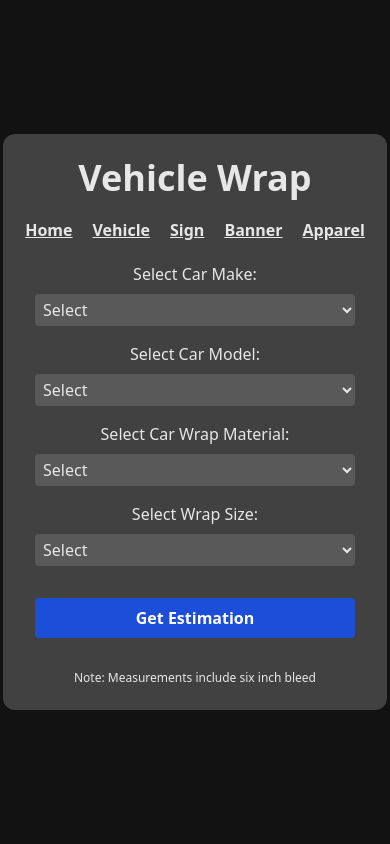
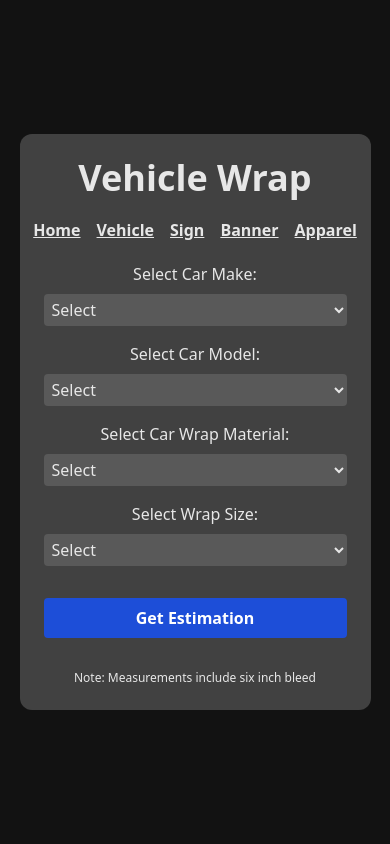
Before and after one commit to Jared951/bigfoot-grafix-price-estimator, a Flask app: page /vehiclewrap in a window 390 px wide. Run offline with Flask 3, Linux system fonts and the light colour scheme; data comes from the database, SQL or seed files in the repository.

Commit message:
added responsiveness to design

```diff
--- a/static/css/style.css
+++ b/static/css/style.css
@@ -554,40 +554,6 @@ video {
   --tw-contain-style:  ;
 }
 
-.container {
-  width: 100%;
-}
-
-@media (min-width: 640px) {
-  .container {
-    max-width: 640px;
-  }
-}
-
-@media (min-width: 768px) {
-  .container {
-    max-width: 768px;
-  }
-}
-
-@media (min-width: 1024px) {
-  .container {
-    max-width: 1024px;
-  }
-}
-
-@media (min-width: 1280px) {
-  .container {
-    max-width: 1280px;
-  }
-}
-
-@media (min-width: 1536px) {
-  .container {
-    max-width: 1536px;
-  }
-}
-
 .static {
   position: static;
 }
@@ -602,6 +568,10 @@ video {
 
 .mt-1 {
   margin-top: 0.25rem;
+}
+
+.mt-2 {
+  margin-top: 0.5rem;
 }
 
 .mt-4 {
@@ -624,6 +594,14 @@ video {
   width: 24rem;
 }
 
+.w-full {
+  width: 100%;
+}
+
+.flex-1 {
+  flex: 1 1 0%;
+}
+
 .flex-col {
   flex-direction: column;
 }
@@ -640,6 +618,10 @@ video {
   --tw-space-x-reverse: 0;
   margin-right: calc(1.25rem * var(--tw-space-x-reverse));
   margin-left: calc(1.25rem * calc(1 - var(--tw-space-x-reverse)));
+}
+
+.rounded {
+  border-radius: 0.25rem;
 }
 
 .rounded-2xl {
@@ -660,9 +642,19 @@ video {
   background-color: rgb(65 65 65 / var(--tw-bg-opacity));
 }
 
+.bg-\[\#595959\] {
+  --tw-bg-opacity: 1;
+  background-color: rgb(89 89 89 / var(--tw-bg-opacity));
+}
+
 .bg-\[\#717171\] {
   --tw-bg-opacity: 1;
   background-color: rgb(113 113 113 / var(--tw-bg-opacity));
+}
+
+.bg-blue-700 {
+  --tw-bg-opacity: 1;
+  background-color: rgb(29 78 216 / var(--tw-bg-opacity));
 }
 
 .p-1 {
@@ -675,6 +667,16 @@ video {
 
 .p-6 {
   padding: 1.5rem;
+}
+
+.px-4 {
+  padding-left: 1rem;
+  padding-right: 1rem;
+}
+
+.py-2 {
+  padding-top: 0.5rem;
+  padding-bottom: 0.5rem;
 }
 
 .text-center {
@@ -709,67 +711,38 @@ video {
   color: rgb(231 231 231 / var(--tw-text-opacity));
 }
 
+.text-white {
+  --tw-text-opacity: 1;
+  color: rgb(255 255 255 / var(--tw-text-opacity));
+}
+
 .underline {
   text-decoration-line: underline;
 }
 
-.dropdown {
-  margin-bottom: 1rem;
-  margin-top: 0.5rem;
-  width: 20rem;
-  border-radius: 0.25rem;
-  --tw-bg-opacity: 1;
-  background-color: rgb(89 89 89 / var(--tw-bg-opacity));
-  padding: 0.25rem;
+@media (max-width: 568px) {
+  .w-96 {
+    width: 90%;
+  }
 }
 
-.dropdown:hover {
+@media (max-width: 414px) {
+  #navbar > * {
+    margin-left: 0.5rem;
+    margin-right: 0.5rem;
+  }
+}
+
+@media (max-width: 375px) {
+  #navbar > * {
+    margin-left: 0.25rem;
+    margin-right: 0.25rem;
+  }
+}
+
+.hover\:bg-\[\#717171\]:hover {
   --tw-bg-opacity: 1;
   background-color: rgb(113 113 113 / var(--tw-bg-opacity));
-}
-
-.body {
-  display: flex;
-  height: 100vh;
-  align-items: center;
-  justify-content: center;
-  --tw-bg-opacity: 1;
-  background-color: rgb(18 18 18 / var(--tw-bg-opacity));
-  --tw-text-opacity: 1;
-  color: rgb(231 231 231 / var(--tw-text-opacity));
-}
-
-.estimate-button {
-  margin-top: 1rem;
-  margin-bottom: 1rem;
-  width: 20rem;
-  border-radius: 0.25rem;
-  --tw-bg-opacity: 1;
-  background-color: rgb(29 78 216 / var(--tw-bg-opacity));
-  padding-top: 0.5rem;
-  padding-bottom: 0.5rem;
-  padding-left: 1rem;
-  padding-right: 1rem;
-  font-weight: 700;
-  --tw-text-opacity: 1;
-  color: rgb(255 255 255 / var(--tw-text-opacity));
-}
-
-.estimate-button:hover {
-  --tw-bg-opacity: 1;
-  background-color: rgb(59 130 246 / var(--tw-bg-opacity));
-}
-
-.container {
-  display: flex;
-  width: 24rem;
-  flex-direction: column;
-  align-items: center;
-  justify-content: center;
-  border-radius: 12px;
-  --tw-bg-opacity: 1;
-  background-color: rgb(65 65 65 / var(--tw-bg-opacity));
-  padding: 1.5rem;
 }
 
 .hover\:bg-\[\#898989\]:hover {
@@ -777,6 +750,11 @@ video {
   background-color: rgb(137 137 137 / var(--tw-bg-opacity));
 }
 
+.hover\:bg-blue-500:hover {
+  --tw-bg-opacity: 1;
+  background-color: rgb(59 130 246 / var(--tw-bg-opacity));
+}
+
 .hover\:text-blue-500:hover {
   --tw-text-opacity: 1;
   color: rgb(59 130 246 / var(--tw-text-opacity));
--- a/static/vehiclewrap.js
+++ b/static/vehiclewrap.js
@@ -144,7 +144,7 @@ function handleWrapSizeChange() {
 
 function showPartialOptions() {
     const partialOptionsDiv = document.getElementById("partialOptions");
-    partialOptionsDiv.style.display = "block";
+    partialOptionsDiv.style.display = "flex";
 };
 
 function hidePartialOptions() {
@@ -154,7 +154,7 @@ function hidePartialOptions() {
 
 function showCustomOptions() {
     const customOptionsDiv = document.getElementById("customOptions");
-    customOptionsDiv.style.display = "block";
+    customOptionsDiv.style.display = "flex";
 };
 
 function hideCustomOptions() {
@@ -166,8 +166,20 @@ function calculateEstimate() {
     const carWrapMaterialSelection = document.getElementById("carWrapMaterialSelection");
     const selectedMaterial = carWrapMaterialSelection.value;
 
+    const carMakeSelection = document.getElementById("carMakeSelection");
+    const selectedCarMake = carMakeSelection.value;
+
+    const carModelSelection = document.getElementById("carModelSelection");
+    const selectedCarModel = carModelSelection.value;
+
     const wrapSizeSelection = document.getElementById("wrapSizeSelection");
     const selectedWrapSize = wrapSizeSelection.value;
+
+    if (selectedWrapSize === "select" || selectedMaterial === "select" || selectedCarMake === "select" || selectedCarModel === "select") {
+        alert("Please select a Car Make, Car Model, Wrap Size, and Wrap Material");
+        return;
+    }
+    // New Alert
 
     let squareFootage = 0;
 
--- a/templates/vehiclewrap.html
+++ b/templates/vehiclewrap.html
@@ -6,13 +6,12 @@
     <title>Vehicle Wrap</title>
     <link rel="stylesheet" href="{{ url_for('static', filename='css/style.css') }}">
 </head>
-<body class="body">
+<body class="flex justify-center items-center h-screen bg-[#121212] text-[#e7e7e7]">
 
-    <div class="container">
-
+    <div class="w-96 p-6 flex flex-col justify-center items-center rounded-[12px] bg-[#414141]">
         <h1 class="font-bold text-4xl mb-4">Vehicle Wrap</h1>
 
-        <nav class="mb-4 flex justify-center space-x-5 p-1 font-bold">
+        <nav id="navbar"class="mb-4 flex justify-center space-x-5 p-1 font-bold">
             <a href="{{ url_for('home') }}" class="button-link">
                 <span class="underline hover:text-blue-500">Home</span>
             </a>
@@ -31,27 +30,27 @@
         </nav>
 
         <label for="carMakeSelection">Select Car Make: </label>
-        <select name="carMakeSelection" id="carMakeSelection" onchange="carMakeOptions()" class="dropdown">
+        <select name="carMakeSelection" id="carMakeSelection" onchange="carMakeOptions()" class="w-full p-1 mb-4 rounded mt-2 bg-[#595959] hover:bg-[#717171]">
             <option value="select">Select</option>
         </select>
 
         <label for="carModelSelection">Select Car Model: </label>
-        <select id="carModelSelection" class="dropdown"></select>
+        <select id="carModelSelection" class="w-full p-1 mb-4 rounded mt-2 bg-[#595959] hover:bg-[#717171]"></select>
 
         <label for="carWrapMaterialSelection">Select Car Wrap Material: </label>
-        <select id="carWrapMaterialSelection" class="dropdown"></select>
+        <select id="carWrapMaterialSelection" class="w-full p-1 mb-4 rounded mt-2 bg-[#595959] hover:bg-[#717171]"></select>
 
-        <label for="wrapSizeSelection" >Select Wrap Size: </label>
-        <select name="wrapSizeSelection" id="wrapSizeSelection" class="dropdown">
+        <label for="wrapSizeSelection">Select Wrap Size: </label>
+        <select name="wrapSizeSelection" id="wrapSizeSelection" class="w-full p-1 mb-4 rounded mt-2 bg-[#595959] hover:bg-[#717171]">
             <option value="select">Select</option>
             <option value="full" id="full">Full</option>
             <option value="partial" id="partial">Partial</option>
             <option value="custom" id="custom">Custom</option>
         </select>
 
-        <div id="partialOptions" style="display: none;">
-            <label for="partialSelection" class="flex justify-center items-center">Select Partial Wrap Area: </label>
-            <select name="partialSelection" id="partialSelection" class="dropdown">
+        <div id="partialOptions" style="display: none;" class="w-full flex flex-col items-center">
+            <label for="partialSelection" class="flex justify-center items-center">Select Partial Wrap Area:</label>
+            <select name="partialSelection" id="partialSelection" class="w-full p-1 mb-4 rounded mt-2 bg-[#595959] hover:bg-[#717171] flex-1">
                 <option value="select">Select</option>
                 <option value="side">Side</option>
                 <option value="back">Back</option>
@@ -60,20 +59,21 @@
             </select>
         </div>
 
-        <div id="customOptions" style="display: none;">
+        <div id="customOptions" style="display: none;" class="w-full flex flex-col items-center">
             <label for="customWidth" class="flex justify-center items-center">Width (in feet): </label>
-            <input type="number" id="customWidth" name="customWidth" step="1" min="0" placeholder="Width" class="dropdown">
+            <input type="number" id="customWidth" name="customWidth" step="1" min="0" placeholder="Width" class="w-full p-1 mb-4 rounded mt-2 bg-[#595959] hover:bg-[#717171]">
             <label for="customHeight" class="flex justify-center items-center">Height (in feet): </label>
-            <input type="number" id="customHeight" name="customHeight" step="1" min="0" placeholder="Height" class="dropdown">
+            <input type="number" id="customHeight" name="customHeight" step="1" min="0" placeholder="Height" class="w-full p-1 mb-4 rounded mt-2 bg-[#595959] hover:bg-[#717171]">
         </div>
 
-        <button id="estimateButton" class="estimate-button">Get Estimation</button>
+        <button id="estimateButton" class="w-full bg-blue-700 hover:bg-blue-500 text-white font-bold py-2 px-4 rounded mt-4 mb-4">Get Estimation</button>
 
         <div id="fullEstimateDisplay" class="text-center text-lg font-semibold"></div>
         <div id="partialEstimateDisplay" class="text-center text-lg font-semibold"></div>
         <div id="customEstimateDisplay" class="text-center text-lg font-semibold"></div>
 
-        <p class="text-center mt-4 text-xs">Note: Measurements include six inch bleed</p>
+        <p class="text-center text-xs mt-4">Note: Measurements include six inch bleed</p>
+
     </div>
     <script src="/static/vehiclewrap.js"></script>
 </body>
```
Also changed, not shown: src/input.css (+14 -10 lines), templates/apparel.html (+7 -7 lines), templates/banner.html (+8 -8 lines), templates/sign.html (+8 -8 lines), static/icons/home-3-svgrepo-com.svg (deleted), templates/home.html (line endings or trailing spaces).
